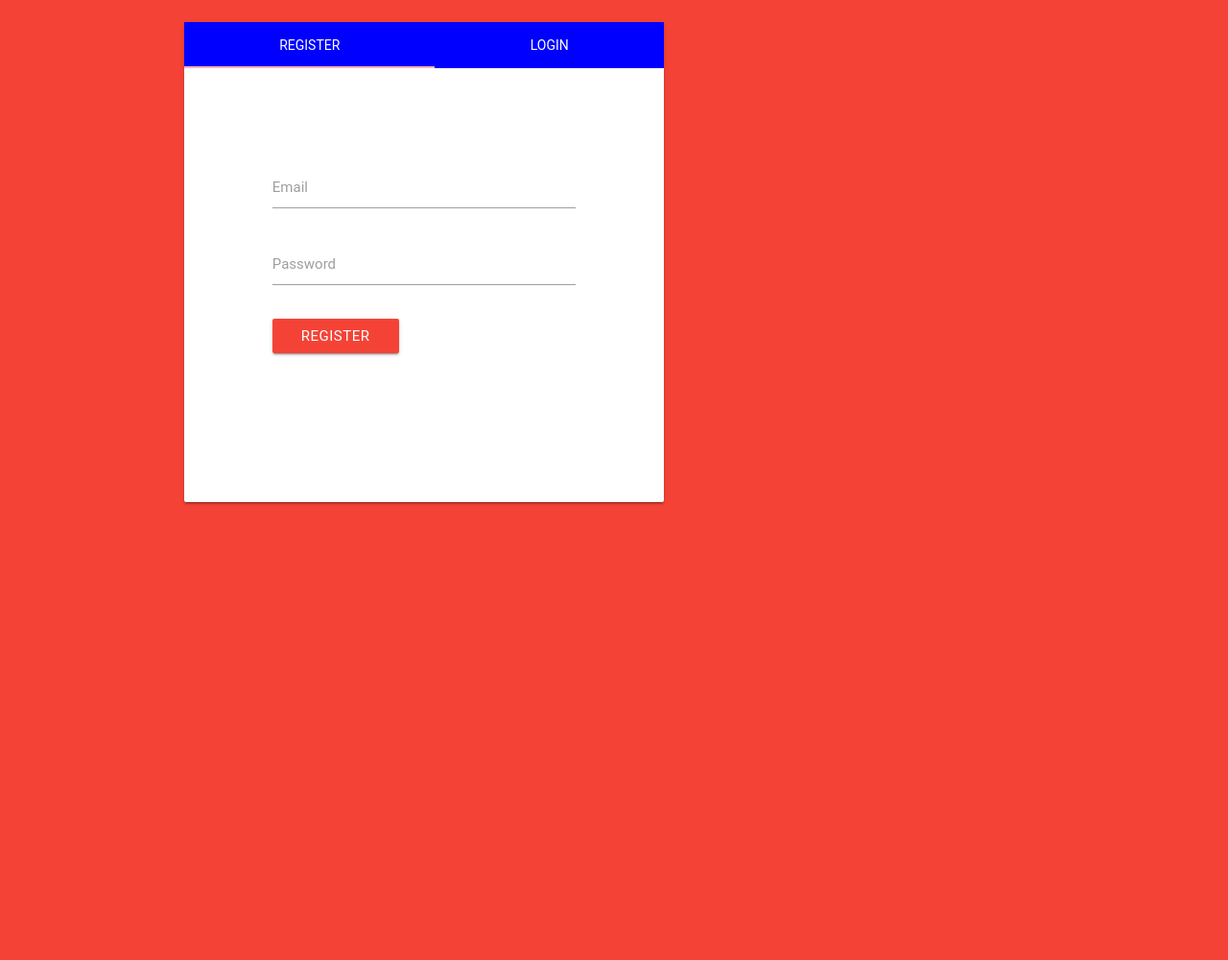
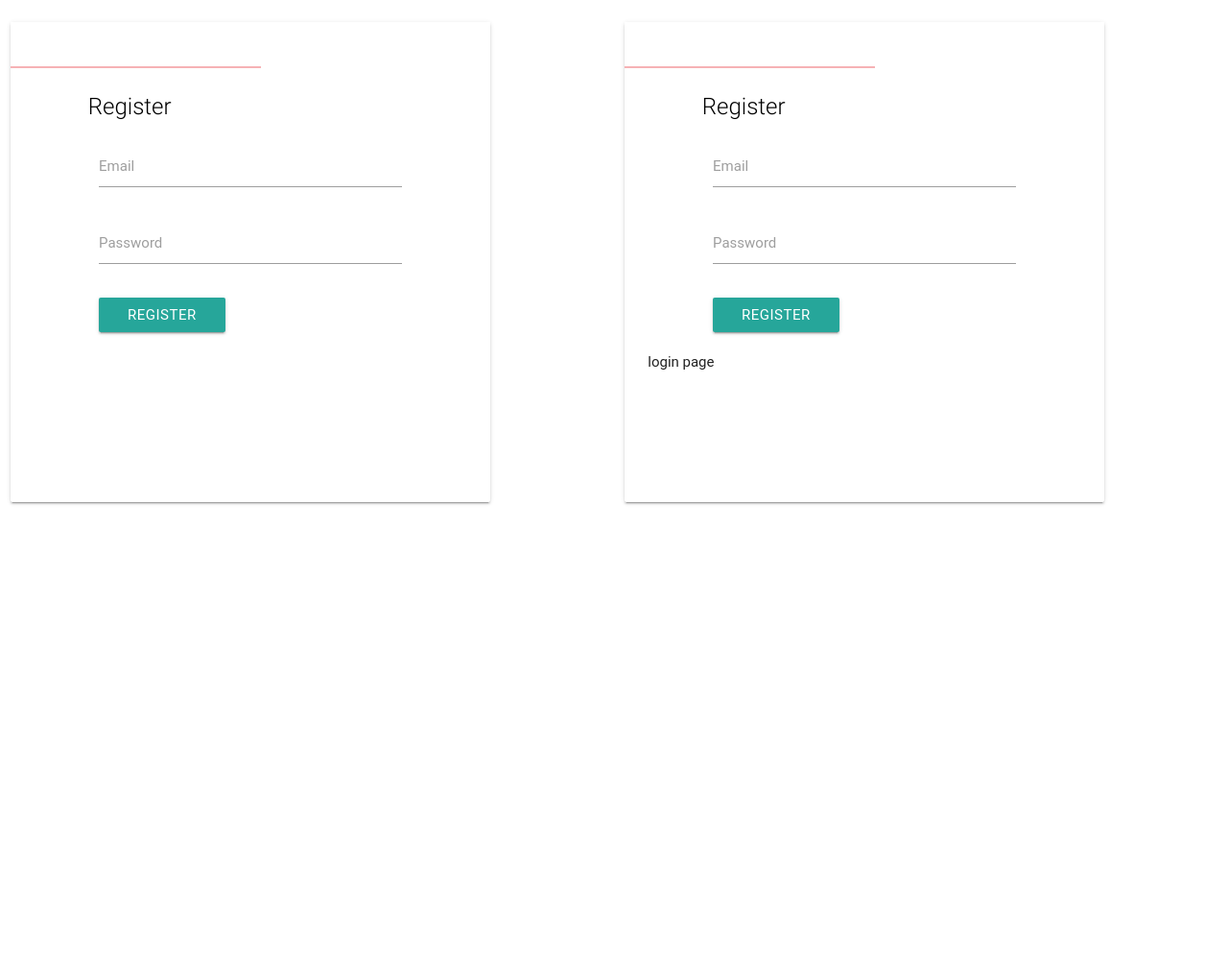
Before and after one commit to japhyf/Pen-Pals, a Flask app: template flaskr/templates/auth/start_page1.html in a window 1280 px wide. Shown: the whole page at 96% size. Run offline with Flask 2, Linux system fonts and the light colour scheme; the template is opened without the code that fills it, so the values that code supplies are empty; parts of the project's set-up code (start-up, migrations or seed data) failed here and were passed over; some libraries are stand-ins or nearby versions; some web fonts are replaced.

Commit message:
changed color stuff

```diff
--- a/flaskr/static/styles/style.css
+++ b/flaskr/static/styles/style.css
@@ -63,11 +63,16 @@
 }
 
 .primary-color{
-	background-color: #f44336;
+	/*background-color: #5cdb95;*/
+    background-image: url({{ url_for('static', filename='images/forest.jpg') }})
 }
 
 .secondary-color{
-	background-color: blue;
+	background-color: #05386b;
+}
+
+.btn:hover, .btn-large:hover {
+    background-color: #5cdb95;
 }
 
 #bio-container{
--- a/flaskr/templates/auth/start_page1.html
+++ b/flaskr/templates/auth/start_page1.html
@@ -16,10 +16,12 @@
   <title>Pen Pals</title>
 </head>
 <body>
-    <div id="start-container" class="parallax-container primary-color">
+    <div id="start-container" class="primary-color">
 		<div class="section no-pad-bot">
-			<div class="container">
-				<div class="card large">
+
+            <div class="row">
+            <div class="col s12 m6">
+                <div class="card large hoverable">
                     <div class="card-tabs">
                         <ul class="tabs tabs-fixed-width secondary-color">
                             <li class="tab"><a class="active white-text" href="#register">Register</a></li>
@@ -29,9 +31,8 @@
                     <div class="card-content">
                         <div id="register">
                             <form class="container" method="post">
-						<br>
                                 <div class = "row">
-							<span class="card-title white-text">Register</span>
+                                    <span class="card-title black-text">Register</span>
                                     <div class="input-field col m12">
                                         <input id="loginUsername" type="email" name="loginEmail" class="login-text">
                                         <label for="loginUsername">Email</label>
@@ -40,19 +41,48 @@
                                         <input id="loginPassword" type="password" name="loginPassword" class="validate login-text">
                                         <label for="loginPassword">Password</label>
                                     </div>
-
                                     <div class="input-field col m12">
-							<button class="btn waves-effect waves-light primary-color" type="submit" name="button" value="Register">Register</button>
+                                        <button class="btn waves-effect waves-light secondary-color" type="submit" name="button" value="Register">Register</button>
                                     </div>
                                 </div>
                             </form>
-
-
                        </div>
                        <div id="login">login page</div>
                     </div>
                 </div>
-				<br><br>
+			</div>
+            <div class="col s12 m6">
+				<div class="card large hoverable">
+                    <div class="card-tabs">
+                        <ul class="tabs tabs-fixed-width secondary-color">
+                            <li class="tab"><a class="active white-text" href="#register">Register</a></li>
+                            <li class="tab"><a class="white-text" href="#login">Login</a></li>
+                        </ul>
+                    </div>
+                    <div class="card-content">
+                        <div id="register">
+                            <form class="container" method="post">
+                                <div class = "row">
+                                    <span class="card-title black-text">Register</span>
+                                    <div class="input-field col m12">
+                                        <input id="loginUsername" type="email" name="loginEmail" class="login-text">
+                                        <label for="loginUsername">Email</label>
+                                    </div>
+                                    <div class="input-field col m12">
+                                        <input id="loginPassword" type="password" name="loginPassword" class="validate login-text">
+                                        <label for="loginPassword">Password</label>
+                                    </div>
+                                    <div class="input-field col m12">
+                                        <button class="btn waves-effect waves-light secondary-color" type="submit" name="button" value="Register">Register</button>
+                                    </div>
+                                </div>
+                            </form>
+                       </div>
+                       <div id="login">login page</div>
+                    </div>
+                </div>
+
+
 			</div>
 		</div>
 	</div>
```
Also changed, not shown: 1 other file. Lines whose indentation alone changed are shown as unchanged.
